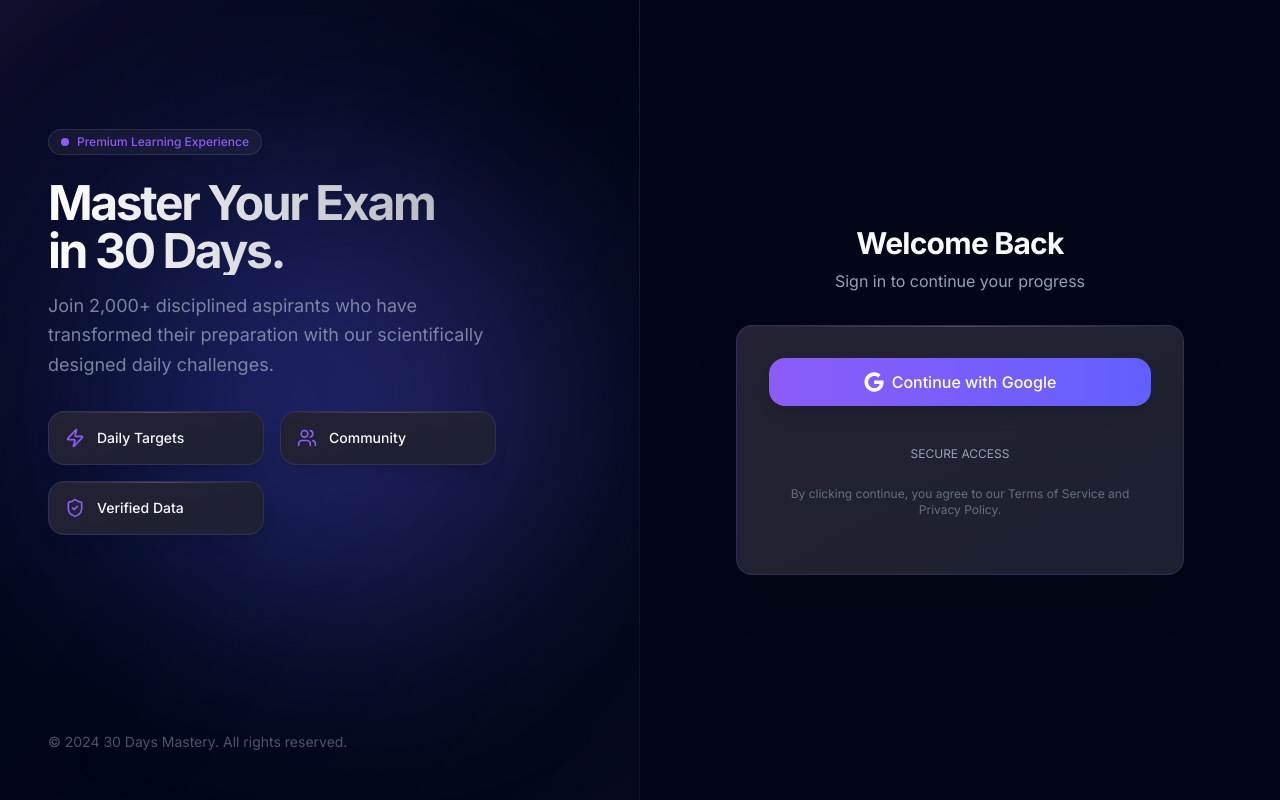
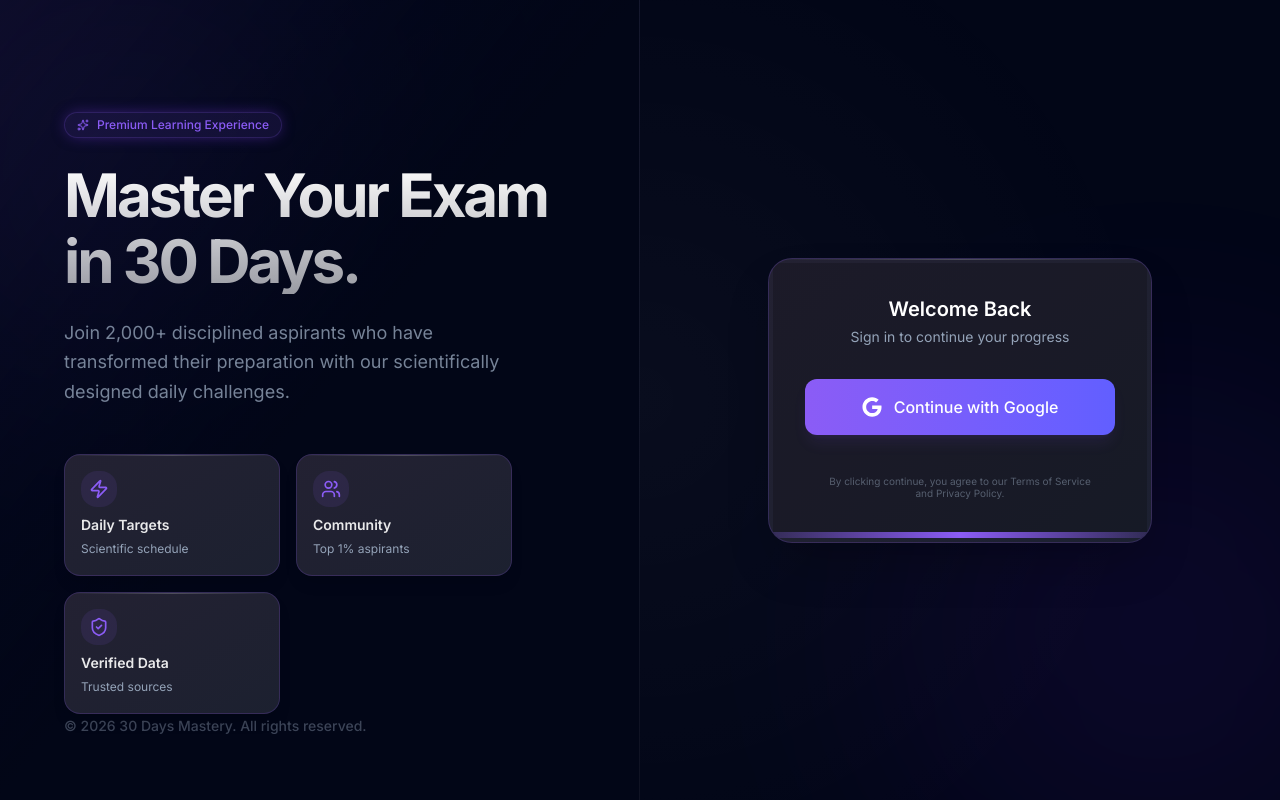
Before and after one commit to Ashutoshkr23/30daysmastery, a Next.js app: page /login in a window 1280 px wide. Built offline with nearby package versions, Linux system fonts and the light colour scheme.

Commit message:
feat: Add login page with Google OAuth, branding, and UI components.

```diff
--- a/src/app/login/page.tsx
+++ b/src/app/login/page.tsx
@@ -4,7 +4,7 @@ import { useState } from 'react'
 import { createClient } from '@/lib/supabase/client'
 import { GlassCard } from '@/components/ui/GlassCard'
 import { PremiumButton } from '@/components/ui/PremiumButton'
-import { Loader2, ArrowRight, ShieldCheck, Zap, Users } from 'lucide-react'
+import { Loader2, ArrowRight, ShieldCheck, Zap, Users, Sparkles } from 'lucide-react'
 import { motion } from 'framer-motion'
 import Link from 'next/link'
 
@@ -30,28 +30,30 @@ export default function LoginPage() {
     }
 
     return (
-        <div className="min-h-screen grid md:grid-cols-2 bg-background overflow-hidden relative">
+        <div className="min-h-screen bg-background text-foreground flex md:grid md:grid-cols-2 overflow-hidden relative">
 
-            {/* LEFT PANEL: Brand Showcase (Hidden on Mobile, Visible on Desktop) */}
-            <div className="hidden md:flex relative flex-col justify-between p-12 bg-gradient-to-br from-primary/10 via-background to-secondary/10 overflow-hidden border-r border-white/5">
-                {/* Background Ambience */}
-                <div className="absolute top-0 left-0 w-full h-full">
-                    <div className="absolute top-1/4 left-1/4 w-96 h-96 bg-primary/30 rounded-full blur-[128px] animate-pulse" />
-                    <div className="absolute bottom-1/4 right-1/4 w-96 h-96 bg-blue-600/20 rounded-full blur-[128px]" />
+            {/* AMBIENCE LAYER (Global) */}
+            <div className="fixed inset-0 z-0 pointer-events-none">
+                <div className="absolute top-[-10%] left-[-10%] w-[500px] h-[500px] bg-primary/20 rounded-full blur-[128px] opacity-40 animate-pulse" />
+                <div className="absolute bottom-[-10%] right-[-10%] w-[500px] h-[500px] bg-violet-600/20 rounded-full blur-[128px] opacity-40" />
+                <div className="absolute top-1/2 left-1/2 -translate-x-1/2 -translate-y-1/2 w-full h-full bg-[radial-gradient(circle_at_center,rgba(255,255,255,0.03),transparent_70%)]" />
             </div>
 
-                {/* Content */}
-                <div className="relative z-10 space-y-8 mt-20">
+            {/* LEFT PANEL: Branding & Vision (Visible on Mobile now too, but styled differently) */}
+            <div className="relative z-10 hidden md:flex flex-col justify-between p-12 lg:p-16 border-r border-white/5 bg-gradient-to-br from-primary/5 via-background to-background">
+
+                {/* Desktop Content Container */}
+                <div className="space-y-12 mt-12">
                     <motion.div
                         initial={{ opacity: 0, y: 20 }}
                         animate={{ opacity: 1, y: 0 }}
                         transition={{ duration: 0.8 }}
                     >
-                        <div className="inline-flex items-center gap-2 px-3 py-1 rounded-full bg-white/5 border border-white/10 text-xs font-medium text-primary mb-6">
-                            <span className="flex h-2 w-2 rounded-full bg-primary animate-pulse" />
-                            Premium Learning Experience
+                        <div className="inline-flex items-center gap-2 px-3 py-1 rounded-full bg-primary/10 border border-primary/20 text-xs font-medium text-primary mb-6 shadow-[0_0_15px_-3px_rgba(124,58,237,0.5)]">
+                            <Sparkles className="w-3 h-3" />
+                            <span>Premium Learning Experience</span>
                         </div>
-                        <h1 className="text-5xl font-bold tracking-tighter mb-4 bg-clip-text text-transparent bg-gradient-to-r from-white to-white/60">
+                        <h1 className="text-5xl lg:text-6xl font-bold tracking-tighter mb-6 bg-clip-text text-transparent bg-gradient-to-b from-white to-white/60 leading-[1.1]">
                             Master Your Exam <br /> in 30 Days.
                         </h1>
                         <p className="text-lg text-muted-foreground/80 max-w-md leading-relaxed">
@@ -59,41 +61,50 @@ export default function LoginPage() {
                         </p>
                     </motion.div>
 
-                    <div className="grid grid-cols-2 gap-4 max-w-md">
+                    <div className="grid grid-cols-1 sm:grid-cols-2 gap-4 max-w-md">
                         {[
-                            { icon: Zap, label: "Daily Targets" },
-                            { icon: Users, label: "Community" },
-                            { icon: ShieldCheck, label: "Verified Data" },
+                            { icon: Zap, label: "Daily Targets", desc: "Scientific schedule" },
+                            { icon: Users, label: "Community", desc: "Top 1% aspirants" },
+                            { icon: ShieldCheck, label: "Verified Data", desc: "Trusted sources" },
                         ].map((item, i) => (
-                            <GlassCard key={i} intensity="low" className="p-4 flex items-center gap-3">
-                                <item.icon className="w-5 h-5 text-primary" />
-                                <span className="text-sm font-medium">{item.label}</span>
+                            <GlassCard key={i} intensity="low" className="p-4 flex flex-col gap-2 group hover:bg-white/5 transition-colors">
+                                <div className="p-2 bg-primary/10 w-fit rounded-lg text-primary group-hover:scale-110 transition-transform duration-300">
+                                    <item.icon className="w-5 h-5" />
+                                </div>
+                                <div>
+                                    <span className="text-sm font-semibold block text-white/90">{item.label}</span>
+                                    <span className="text-xs text-muted-foreground">{item.desc}</span>
+                                </div>
                             </GlassCard>
                         ))}
                     </div>
                 </div>
 
-                <div className="relative z-10 text-sm text-muted-foreground/50">
-                    © 2024 30 Days Mastery. All rights reserved.
+                <div className="text-sm text-muted-foreground/40 font-medium">
+                    © 2026 30 Days Mastery. All rights reserved.
                 </div>
             </div>
 
-            {/* RIGHT PANEL: Login Form (Mobile First Centerpiece) */}
-            <div className="flex flex-col items-center justify-center p-6 sm:p-12 relative w-full h-full">
-                {/* Mobile Background Ambience */}
-                <div className="md:hidden absolute inset-0 -z-10 bg-gradient-to-b from-background via-background to-primary/5">
-                    <div className="absolute top-0 right-0 w-64 h-64 bg-primary/20 rounded-full blur-[100px] opacity-40" />
-                    <div className="absolute bottom-0 left-0 w-64 h-64 bg-blue-600/20 rounded-full blur-[100px] opacity-40" />
+            {/* RIGHT PANEL: Login Form (Centerpiece) */}
+            <div className="relative z-10 flex flex-col items-center justify-center p-6 w-full h-full">
+
+                {/* Mobile Branding (Only visible on mobile) */}
+                <div className="md:hidden w-full max-w-sm mb-8 text-center space-y-4">
+                    <motion.div
+                        initial={{ opacity: 0, scale: 0.9 }}
+                        animate={{ opacity: 1, scale: 1 }}
+                        transition={{ duration: 0.8 }}
+                    >
+                        <div className="inline-flex items-center justify-center h-12 w-12 rounded-xl bg-gradient-to-tr from-primary to-violet-600 shadow-lg shadow-primary/25 mb-6">
+                            <span className="font-bold text-xl text-white">30</span>
                         </div>
-
-                {/* Mobile Header */}
-                <div className="md:hidden absolute top-8 w-full px-6 flex justify-between items-center animate-in fade-in slide-in-from-top-4 duration-700">
-                    <div className="h-10 w-10 bg-gradient-to-tr from-primary to-indigo-500 rounded-xl flex items-center justify-center text-white font-bold text-lg shadow-lg shadow-primary/20">
-                        30
-                    </div>
-                    <Link href="/" className="text-sm font-medium text-muted-foreground hover:text-foreground transition-colors">
-                        Back to Home
-                    </Link>
+                        <h1 className="text-3xl font-bold tracking-tight bg-clip-text text-transparent bg-gradient-to-b from-white to-white/70">
+                            Master Your Exam
+                        </h1>
+                        <p className="text-sm text-muted-foreground mt-2">
+                            Premium preparation for serious aspirants.
+                        </p>
+                    </motion.div>
                 </div>
 
                 {/* Login Card */}
@@ -101,50 +112,54 @@ export default function LoginPage() {
                     initial={{ opacity: 0, scale: 0.95 }}
                     animate={{ opacity: 1, scale: 1 }}
                     transition={{ duration: 0.5, delay: 0.1 }}
-                    className="w-full max-w-md space-y-8"
+                    className="w-full max-w-sm"
                 >
-                    <div className="text-center space-y-2">
-                        <h2 className="text-3xl font-bold tracking-tight">Welcome Back</h2>
-                        <p className="text-muted-foreground">Sign in to continue your progress</p>
+                    <GlassCard className="p-1 space-y-0 backdrop-blur-3xl border-white/10 shadow-2xl overflow-hidden rounded-3xl">
+                        <div className="p-8 space-y-8 bg-black/20">
+
+                            <div className="text-center space-y-1">
+                                <h2 className="text-xl font-semibold text-white">Welcome Back</h2>
+                                <p className="text-sm text-muted-foreground">Sign in to continue your progress</p>
                             </div>
 
-                    <GlassCard className="p-8 space-y-6 backdrop-blur-2xl border-white/10 shadow-2xl">
                             <div className="space-y-4">
                                 <PremiumButton
                                     size="lg"
-                                className="w-full relative h-12 text-base group overflow-hidden"
+                                    className="w-full relative h-14 text-base font-medium group overflow-hidden rounded-xl shadow-lg shadow-primary/10 hover:shadow-primary/20"
                                     onClick={handleLogin}
                                     disabled={isLoading}
                                 >
                                     <div className="absolute inset-0 bg-gradient-to-r from-primary/0 via-white/10 to-primary/0 translate-x-[-100%] group-hover:translate-x-[100%] transition-transform duration-1000" />
 
                                     {isLoading ? (
-                                    <Loader2 className="mr-2 h-5 w-5 animate-spin" />
+                                        <Loader2 className="mr-3 h-5 w-5 animate-spin" />
                                     ) : (
-                                    <svg className="mr-2 h-5 w-5" aria-hidden="true" focusable="false" data-prefix="fab" data-icon="google" role="img" xmlns="http://www.w3.org/2000/svg" viewBox="0 0 488 512">
+                                        <svg className="mr-3 h-5 w-5" aria-hidden="true" focusable="false" data-prefix="fab" data-icon="google" role="img" xmlns="http://www.w3.org/2000/svg" viewBox="0 0 488 512">
                                             <path fill="currentColor" d="M488 261.8C488 403.3 391.1 504 248 504 110.8 504 0 393.2 0 256S110.8 8 248 8c66.8 0 123 24.5 166.3 64.9l-67.5 64.9C258.5 52.6 94.3 116.6 94.3 256c0 86.5 69.1 156.6 153.7 156.6 98.2 0 135-70.4 140.8-106.9H248v-85.3h236.1c2.3 12.7 3.9 24.9 3.9 41.4z"></path>
                                         </svg>
                                     )}
                                     {isLoading ? 'Connecting...' : 'Continue with Google'}
                                 </PremiumButton>
+                            </div>
 
-                            <div className="relative my-6">
-                                <div className="absolute inset-0 flex items-center">
-                                    <span className="w-full border-t border-muted/20" />
-                                </div>
-                                <div className="relative flex justify-center text-xs uppercase">
-                                    <span className="bg-background/0 px-2 text-muted-foreground">
-                                        Secure Access
-                                    </span>
+                            <div className="pt-2 text-center">
+                                <p className="text-[10px] text-muted-foreground/50 px-4 leading-tight">
+                                    By clicking continue, you agree to our Terms of Service and Privacy Policy.
+                                </p>
                             </div>
                         </div>
 
-                            <p className="text-xs text-center text-muted-foreground/60 px-4">
-                                By clicking continue, you agree to our Terms of Service and Privacy Policy.
-                            </p>
-                        </div>
+                        {/* Card Footer/Decoration */}
+                        <div className="h-1.5 w-full bg-gradient-to-r from-primary/20 via-primary to-primary/20" />
                     </GlassCard>
                 </motion.div>
+
+                {/* Mobile Footer Links */}
+                <div className="md:hidden mt-12 text-center">
+                    <Link href="/" className="text-sm text-muted-foreground hover:text-white transition-colors">
+                        Back to Home
+                    </Link>
+                </div>
             </div>
         </div>
     )
```
Lines whose indentation alone changed are shown as unchanged.
